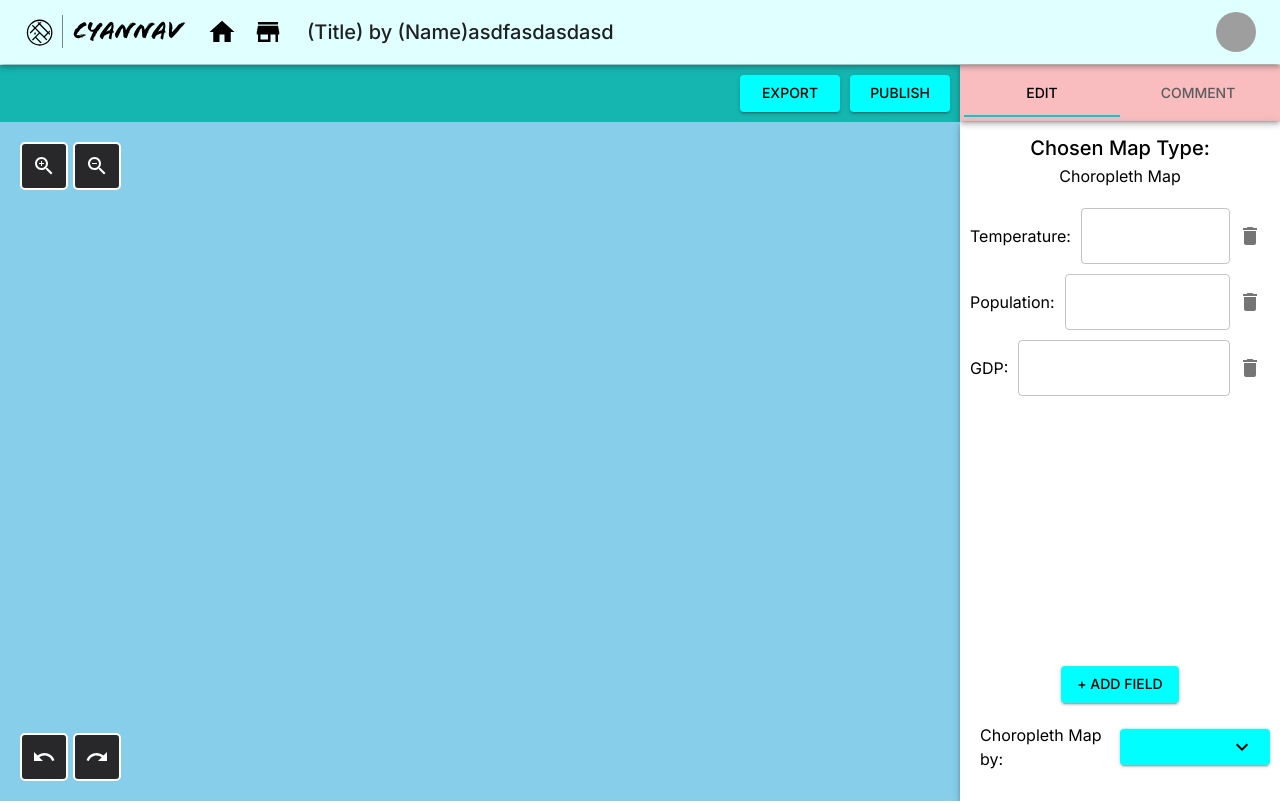
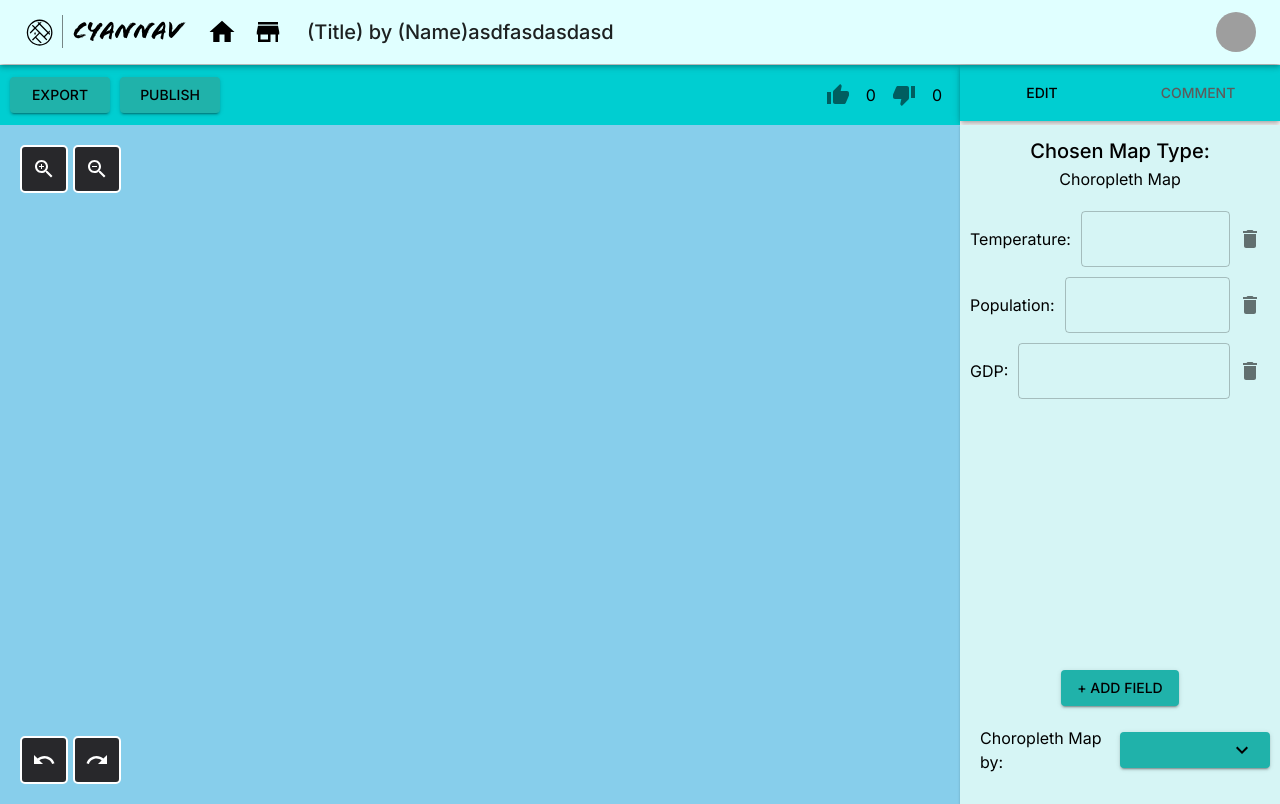
Before and after one commit to felixzhu00/cyannav, a React (Create React App) app in the folder client/: page /mapview in a window 1280 px wide. Built offline with nearby package versions, Linux system fonts and the light colour scheme; grey boxes are pictures that could not be loaded.

Commit message:
Added like/dislike feature and changed UI

```diff
--- a/client/src/components/MapViewingPage.jsx
+++ b/client/src/components/MapViewingPage.jsx
@@ -1,6 +1,6 @@
 import React, { useState, useRef, useEffect } from 'react';
 import { Typography, Box, InputBase, Menu, MenuItem, Paper, InputAdornment, Button, IconButton, ListItemIcon, Select, TextField, Grid, Tabs, Tab, useTheme } from '@mui/material';
-import { ZoomIn, ZoomOut, Undo, Redo, Delete, KeyboardArrowDown } from '@mui/icons-material';
+import { ZoomIn, ZoomOut, Undo, Redo, Delete, KeyboardArrowDown, ThumbUp, ThumbDown } from '@mui/icons-material';
 
 import MUIExportMapModal from './modals/MUIExportMapModal'
 import MUIPublishMapModal from './modals/MUIPublishMapModal'
@@ -26,6 +26,9 @@ function MapViewingPage() {
     const [selectedChoropleth, setSelectedChoropleth] = useState('');
     const [anchorElChoropleth, setAnchorElChoropleth] = useState(null);
 
+    /**
+     * Commenting constants and states
+     */
     const [comments, setComments] = useState([]); // Used to store comments
     const addComment = (newCommentText) => {
         const newComment = {
@@ -34,17 +37,7 @@ function MapViewingPage() {
         };
         setComments([...comments, newComment]);
     };
-
-
-    // Comment bubble styling
-    const commentBubbleStyle = {
-        // margin: '10px',
-        // padding: '10px',
-        // backgroundColor: '#04ECF0', // Light grey background
-        // borderRadius: '15px', // Rounded corners for bubble effect
-        // boxShadow: '0px 2px 5px rgba(0, 0, 0, 0.2)', // Slight shadow for depth
-        // maxWidth: '90%', // Max width of the bubble
-
+    const commentBubbleStyle = { // Comment bubble styling
         margin: theme.spacing(1),
         padding: theme.spacing(1),
         backgroundColor: theme.palette.background.paper,
@@ -53,14 +46,27 @@ function MapViewingPage() {
         maxWidth: '90%',
     };
 
-    const handleInputChange = (id, value) => {
+    /**
+     * Like/Dislikes constants and states
+     */
+    const [likes, setLikes] = useState(0);
+    const [dislikes, setDislikes] = useState(0);
+    const [hasLiked, setHasLiked] = useState(false);
+    const [hasDisliked, setHasDisliked] = useState(false);
+
+
+    /**
+     * Handler functions
+     */
+    const handleInputChange = (id, value) => { // field numerical values
         const updatedFields = fields.map((field) =>
             field.id === id ? { ...field, value } : field
         );
         setFields(updatedFields);
     };
 
-    const handleDeleteField = (id) => {
+
+    const handleDeleteField = (id) => { // when user deletes a field
         const updatedFields = fields.filter((field) => field.id !== id);
         setFields(updatedFields);
         setChoroplethOptions(updatedFields.map((field) => field.text));
@@ -107,32 +113,79 @@ function MapViewingPage() {
         setCurrentModel("addfield")
     }
 
+    const handleLike = () => { // handles likes
+        // TODO: Need to implement to save to DB as well as retrieve from it
+        if (hasLiked) {
+            // If already liked, unlike it
+            setLikes(likes - 1);
+            setHasLiked(false);
+        } else {
+            // Like and remove dislike if it was disliked before
+            setLikes(likes + 1);
+            setHasLiked(true);
+            if (hasDisliked) {
+                setDislikes(dislikes - 1);
+                setHasDisliked(false);
+            }
+        }
+    };
+
+    const handleDislike = () => { // handles dislikes
+        // TODO: Need to implement to save to DB as well as retrieve from it
+        if (hasDisliked) {
+            // If already disliked, undislike it
+            setDislikes(dislikes - 1);
+            setHasDisliked(false);
+        } else {
+            // Dislike and remove like if it was liked before
+            setDislikes(dislikes + 1);
+            setHasDisliked(true);
+            if (hasLiked) {
+                setLikes(likes - 1);
+                setHasLiked(false);
+            }
+        }
+    };
+
     const topLeft = () => {
         return (
             <Box
-                gridArea={'topbar'}
                 sx={{
                     boxSizing: 'border-box',
                     width: '100%',
                     display: 'flex',
-                    justifyContent: 'flex-end',
                     alignItems: 'center',
-                    bgcolor: '#15B5B0',
+                    bgcolor: theme.palette.primary.main, // Use theme color
                     padding: '10px',
-                    height: 'relative',
                 }}
             >
-                <Box>
-                    <Button variant="contained" onClick={handleExport} sx={{ width: '100px', marginRight: '10px', backgroundColor: 'cyan', color: 'black' }}>
+                {/* Left-aligned Buttons */}
+                <Box sx={{ marginRight: 'auto' }}>
+                    <Button variant="contained" onClick={handleExport} sx={{ width: '100px', marginRight: '10px', backgroundColor: theme.palette.secondary.main, color: 'black' }}>
                         Export
                     </Button>
-                    <Button variant="contained" onClick={handlePublish} sx={{ width: '100px', backgroundColor: 'cyan', color: 'black' }}>
+                    <Button variant="contained" onClick={handlePublish} sx={{ width: '100px', backgroundColor: theme.palette.secondary.main, color: 'black' }}>
                         Publish
                     </Button>
                 </Box>
+
+                {/* Right-aligned Icons with like/dislike counts */}
+                <Box display="flex" alignItems="center"> {/* Ensure flex layout for this Box */}
+                    <IconButton onClick={handleLike} color={hasLiked ? "primary" : "default"}>
+                        <ThumbUp />
+                    </IconButton>
+                    <Typography sx={{ mx: 1 }}>{likes}</Typography> {/* Added margin for spacing */}
+
+                    <IconButton onClick={handleDislike} color={hasDisliked ? "primary" : "default"}>
+                        <ThumbDown />
+                    </IconButton>
+                    <Typography sx={{ mx: 1 }}>{dislikes}</Typography> {/* Added margin for spacing */}
+                </Box>
             </Box>
-        )
+        );
     }
+
+
     const topRight = () => {
         return (
             <Box
@@ -141,7 +194,7 @@ function MapViewingPage() {
                     boxSizing: 'border-box',
                     display: 'flex',
                     justifyContent: 'flex-end',
-                    bgcolor: '#F9BDC0',
+                    bgcolor: theme.palette.primary.main, // Use theme color
                     padding: '4px',
                     boxShadow: 4
                 }}
@@ -257,7 +310,7 @@ function MapViewingPage() {
                     padding: '10px',
                     height: '100%',
                     width: '100%',
-                    // backgroundColor: '#FFFFFF', // Change color as needed
+                    bgcolor: theme.palette.background.paper,
                 }}
             >
                 <Box>
@@ -287,10 +340,10 @@ function MapViewingPage() {
             </Box>
         );
     };
-    const sideBar = () => {
+    const editBar = () => {
         return (
             <Box
-                gridArea={'sidebar'}
+                gridArea={'editBar'}
                 sx={{
                     boxSizing: 'border-box',
                     display: 'flex',
@@ -299,8 +352,8 @@ function MapViewingPage() {
                     height: `calc(100vh - 121px)`,
                     width: '100%',
                     padding: '10px',
-                    // backgroundColor: '#FFFFFF',
-                    boxShadow: 4
+                    boxShadow: 1,
+                    bgcolor: theme.palette.background.paper,
                 }}
             >
                 <Box>
@@ -355,7 +408,7 @@ function MapViewingPage() {
                         sx={{
                             marginBottom: '10px',
                             color: 'black',
-                            backgroundColor: 'cyan'
+                            bgcolor: theme.palette.secondary.main
                         }}
                     >
                         + Add Field
@@ -369,7 +422,14 @@ function MapViewingPage() {
                     >
                         <Typography sx={{ m: "10px" }}>{maptype} by:</Typography>
                         <Box sx={{ textAlign: 'right' }}>
-                            <Button onClick={handleChoroplethClick} variant="contained" sx={{ color: "black", backgroundColor: "cyan", width: '150px' }}>
+                            <Button
+                                onClick={handleChoroplethClick}
+                                variant="contained"
+                                sx={{
+                                    color: "black",
+                                    bgcolor: theme.palette.secondary.main,
+                                    width: '150px'
+                                }}>
                                 <Box sx={{ display: 'flex', justifyContent: 'space-between', width: '100%' }}>
                                     <span>{selectedChoropleth}</span>
                                     <KeyboardArrowDown />
@@ -414,7 +474,7 @@ function MapViewingPage() {
             <Box sx={{ gridColumn: '1', gridRow: '1', textAlign: 'left', paddingTop: '1px' }}>{topLeft()}</Box>
             <Box sx={{ gridColumn: '2', gridRow: '1', textAlign: 'right', paddingTop: '1px' }}>{topRight()}</Box>
             <Box sx={{ gridColumn: '1', gridRow: '2' }}>{mapView()}</Box>
-            <Box sx={{ gridColumn: '2', gridRow: '2' }}>{value === '1' ? sideBar() : commentSide()}</Box>
+            <Box sx={{ gridColumn: '2', gridRow: '2' }}>{value === '1' ? editBar() : commentSide()}</Box>
             {
                 currentModel === 'export' && <MUIExportMapModal
                     open={currentModel === 'export'}
```
